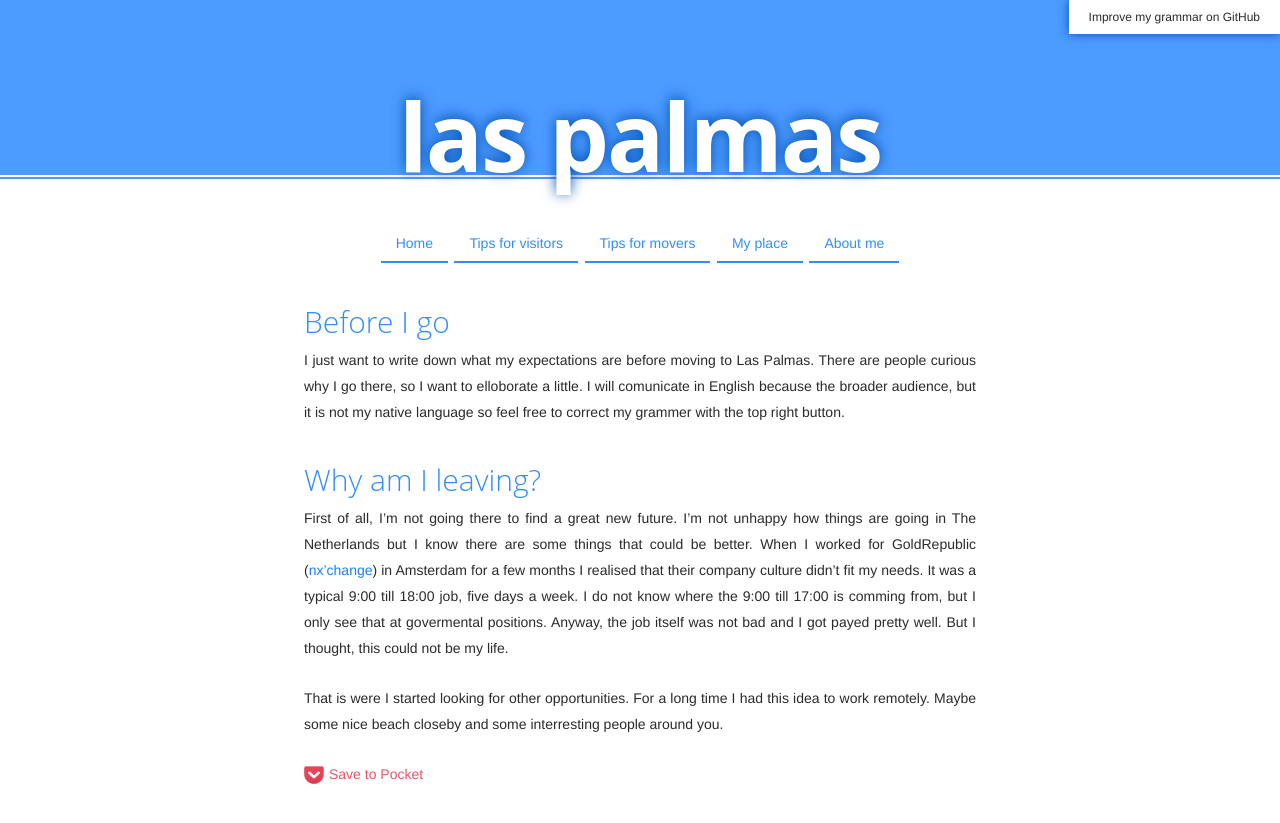
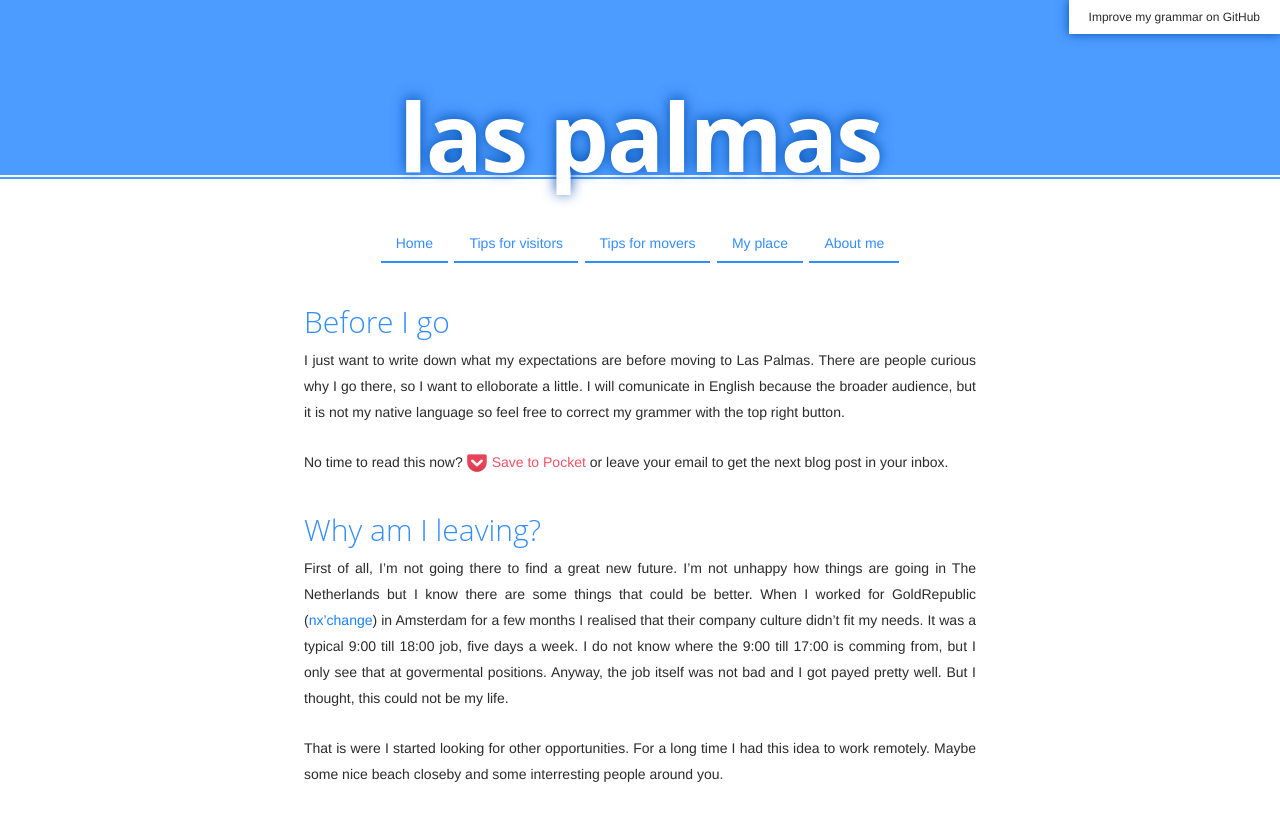
Before and after one commit to adriaandotcom/laspalmas.adriaan.io, a Jekyll site: the page built from _posts/2016-03-13-before-i-go.md, in a window 1280 px wide. Shown: the top 823 px of the page. Built offline with Jekyll 4.4.1, drawn with Linux system fonts in a browser that asks for light colours.

Commit message:
Update 2016-03-13-before-i-go.md

```diff
--- a/_posts/2016-03-13-before-i-go.md
+++ b/_posts/2016-03-13-before-i-go.md
@@ -4,11 +4,10 @@ title: Before I go
 
 I just want to write down what my expectations are before moving to Las Palmas. There are people curious why I go there, so I want to elloborate a little. I will comunicate in English because the broader audience, but it is not my native language so feel free to correct my grammer with the top right button.
 
+No time to read this now? <a style="color: rgba(239, 64, 86, 0.9); line-height: 20px;" href="https://getpocket.com/edit?url=https://laspalmas.adriaan.io/2016/03/13/before-i-go.html"><img src="/images/pocket-icon.png" style="width: 20px; height: 20px; vertical-align: middle; border: 0; margin: 0; padding: 0; padding-right: 5px;" alt="Pocket icon">Save to Pocket</a> or leave your email to get the next blog post in your inbox.
 
 ## Why am I leaving?
 
 First of all, I'm not going there to find a great new future. I'm not unhappy how things are going in The Netherlands but I know there are some things that could be better. When I worked for GoldRepublic ([nx'change](https://www.nxchange.com/)) in Amsterdam for a few months I realised that their company culture didn't fit my needs. It was a typical 9:00 till 18:00 job, five days a week. I do not know where the 9:00 till 17:00 is comming from, but I only see that at govermental positions. Anyway, the job itself was not bad and I got payed pretty well. But I thought, this could not be my life.
 
 That is were I started looking for other opportunities. For a long time I had this idea to work remotely. Maybe some nice beach closeby and some interresting people around you.
-
-<a style="color: rgba(239, 64, 86, 0.9); line-height: 20px;" href="https://getpocket.com/edit?url=https://laspalmas.adriaan.io/2016/03/13/before-i-go.html"><img src="/images/pocket-icon.png" style="width: 20px; height: 20px; vertical-align: middle; border: 0; margin: 0; padding: 0; padding-right: 5px;" alt="Pocket icon">Save to Pocket</a>
```
